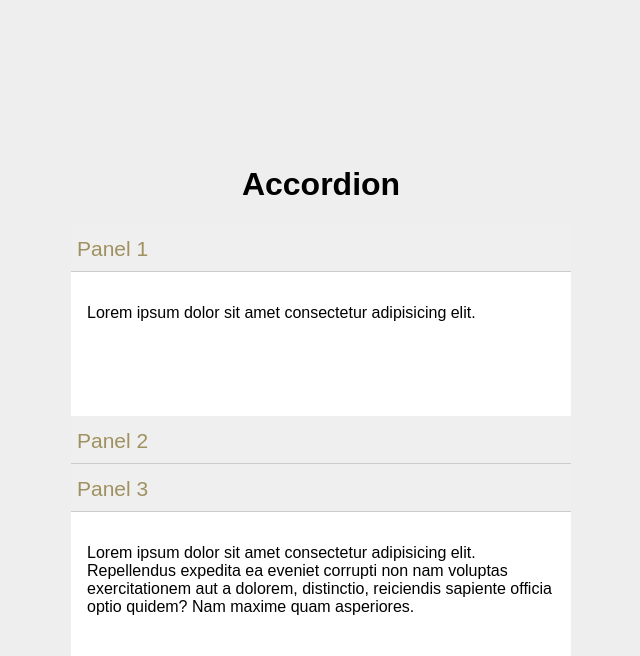
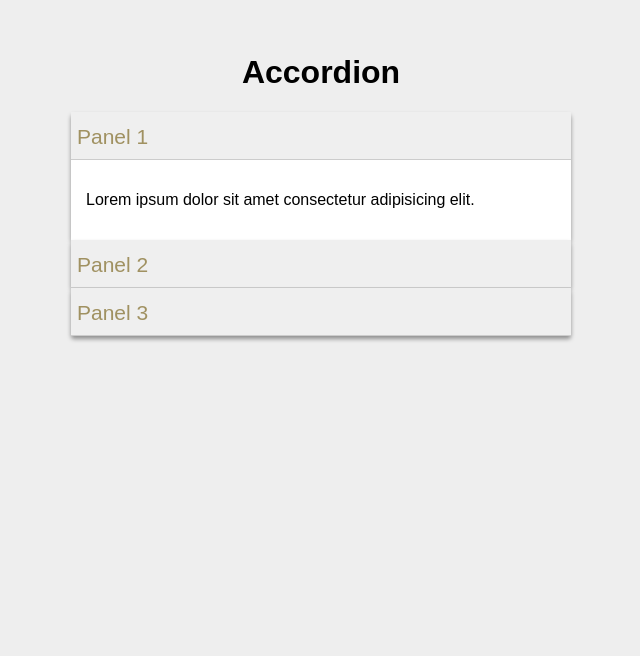
Before and after one commit to softwaresean/design-playground, a plain HTML site: page index.html in a window 1280 px wide. Shown: the part 216-872 px from the top of the page, without its empty margins (319-959 px from the left). After the commit the page ends 800 px from the top, so only its background shows below. Drawn offline with Linux system fonts and the light colour scheme.

Commit message:
Refactor

```diff
--- a/accordion.js
+++ b/accordion.js
@@ -2,18 +2,15 @@ let panes = null;
 panes = document.querySelectorAll('.ds-pane');
 
 function calculateGeometries(panes) {
-  debugger
   if (panes.length === 0) return;
-  let baseY = 0;
   panes.forEach((pane, index) => {
-    const headerHeight = pane.querySelector('button[role="tab"]').offsetHeight;
-    const availableHeight = pane.offsetHeight = (panes.length * headerHeight)
-    const paneContent = pane.querySelector('.content');
-    pane.style.transform = `translateY(${baseY + (headerHeight * index)}px)`;
-    paneContent.style.height = `${availableHeight}px`;
-    if(pane.getAttribute('aria-expanded')) {
-      baseY = availableHeight;
-    }
+    const panelBtn = pane.querySelector('button');
+    panelBtn.addEventListener('click', () => {
+      const dspane = panelBtn.parentElement;
+      dspane.getAttribute('aria-expanded') == 'true' ?
+      dspane.setAttribute('aria-expanded', false) :
+      dspane.setAttribute('aria-expanded', true)
+    });
   });
 }
 calculateGeometries(panes);
--- a/css/style.css
+++ b/css/style.css
@@ -23,7 +23,7 @@ p,
 button {
   font-family: 'Open-sans', sans-serif;
 }
-button:focus {
+.ds-pane button[role="tab"]:focus {
   border: 1px dashed;
 }
 
@@ -37,8 +37,6 @@ button:focus {
 }
 
 .ds-pane {
-  position: absolute;
-  top: 0;
   width: 100%;
   background: #fff;
 }
@@ -56,7 +54,14 @@ button:focus {
 }
 .ds-pane .content {
   overflow-y: scroll;
-  padding: 16px;
+  padding: 0px;
+  visibility: hidden;
+  height: 0;
+}
+.ds-pane[aria-expanded="true"] .content {
+  visibility: visible;
+  height: auto;
+  padding: 15px;
 }
 .accordion__button {
   display: block;
--- a/index.html
+++ b/index.html
@@ -10,7 +10,7 @@
 <body>
   <h1>Accordion</h1>
   <div class="ds-accordion" role="tablist">
-    <div class="ds-pane" aria-expanded="true" role="tabepanel">
+    <div class="ds-pane" aria-expanded="true" role="tabpanel">
       <button tabindex="0" role="tab">Panel 1</button>
       <div class="content">
         <p>
@@ -20,7 +20,7 @@
     </div>
   </div>
   <div class="ds-accordion" role="tablist">
-    <div class="ds-pane" role="tabepanel">
+    <div class="ds-pane" role="tabpanel">
       <button tabindex="0" role="tab">Panel 2</button>
       <div class="content">
         <p>
@@ -30,7 +30,7 @@
     </div>
   </div>
   <div class="ds-accordion" role="tablist">
-    <div class="ds-pane" role="tabepanel">
+    <div class="ds-pane" role="tabpanel">
       <button tabindex="0" role="tab">Panel 3</button>
       <div class="content">
         <p>
```
